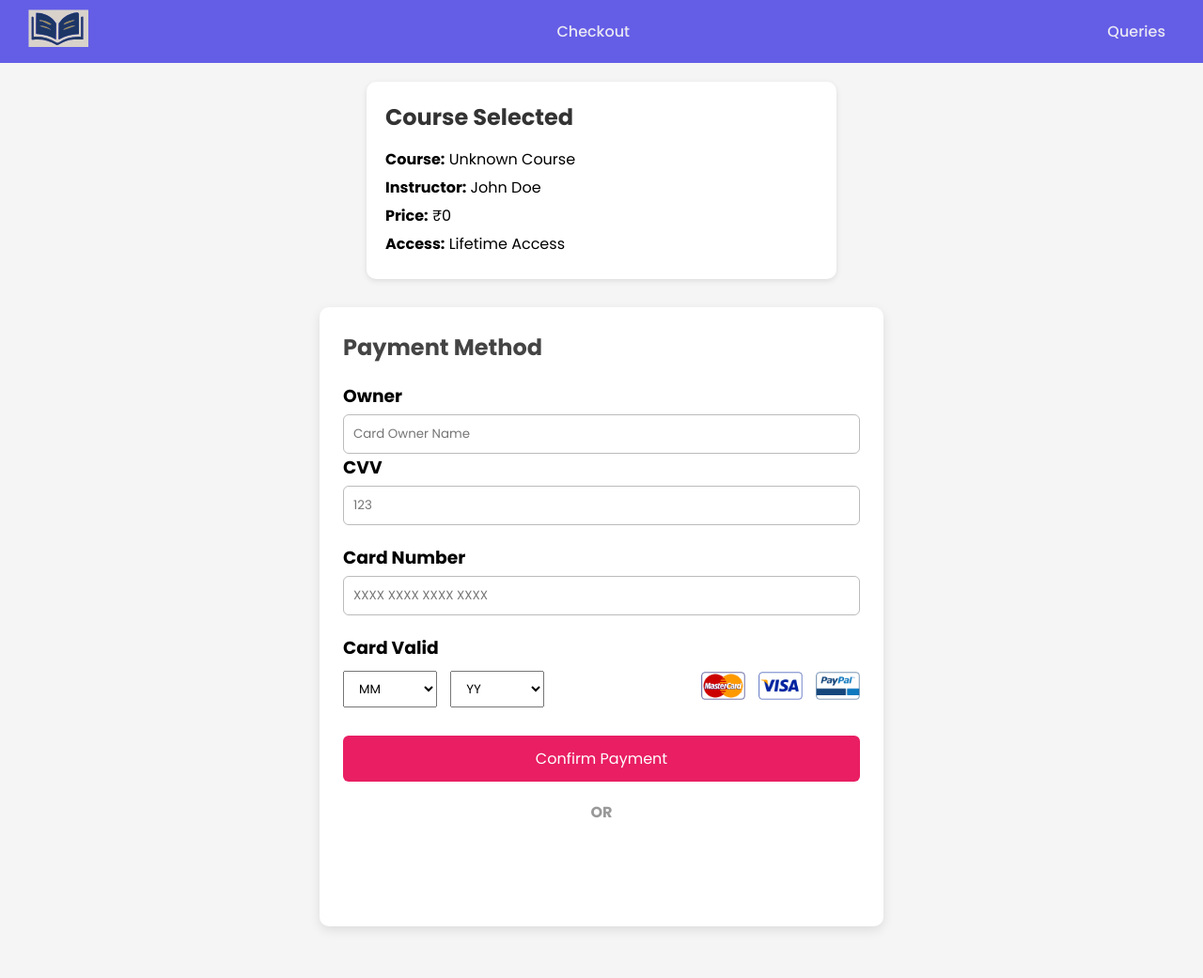
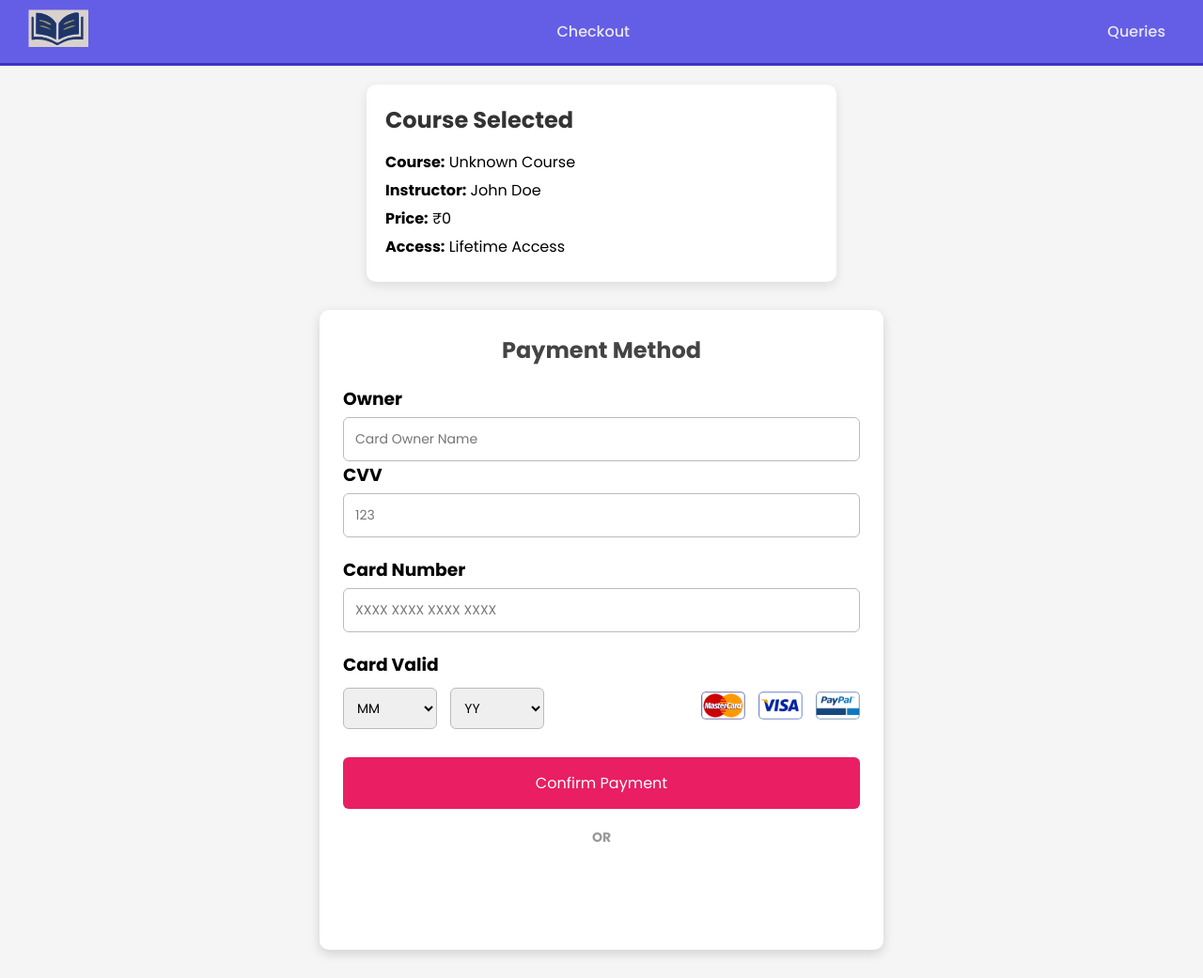
Before and after one commit to Ramkrishna0102/EDUNEXUS, a plain HTML site: page payment.html in a window 1280 px wide. Shown: the whole page at 94% size. Before the commit the page ends 1016 px from the top, so only its background shows below. Drawn offline with Linux system fonts and the light colour scheme; a script that the page names is missing.

Commit message:
payment.css

```diff
--- a/payment.css
+++ b/payment.css
@@ -1,3 +1,4 @@
+/* Reset Styles */
 * {
     margin: 0;
     padding: 0;
@@ -5,10 +6,12 @@
     font-family: "Poppins", sans-serif;
 }
 
+/* Body Background */
 body {
     background-color: #f5f5f5;
 }
 
+/* Header Styles */
 .header {
     display: flex;
     justify-content: space-between;
@@ -17,12 +20,14 @@
     padding: 10px 30px;
     color: white;
     flex-wrap: wrap;
+    border-bottom: 3px solid #3a33c4;
 }
 
 .header img {
     height: 40px;
 }
 
+/* Navbar Styles */
 .navbar {
     list-style: none;
     display: flex;
@@ -35,11 +40,17 @@
 }
 
 .navbar a {
-    color:  #eeedf5f4;
+    color: #eeedf5f4;
     text-decoration: none;
     font-weight: 500;
 }
 
+.navbar a:hover {
+    color: #ffffff;
+    text-decoration: underline;
+}
+
+/* Course Details */
 .course-details {
     background-color: #fff;
     margin: 20px auto;
@@ -47,7 +58,7 @@
     border-radius: 10px;
     width: 90%;
     max-width: 500px;
-    box-shadow: 0 2px 6px rgba(0,0,0,0.1);
+    box-shadow: 0 4px 12px rgba(0, 0, 0, 0.1);
 }
 
 .course-details h2 {
@@ -60,85 +71,102 @@
     font-size: 16px;
 }
 
+/* Payment Form Container */
 .container {
-    background: white;
+    background: #ffffff;
     width: 90%;
     max-width: 600px;
     margin: 30px auto;
     padding: 25px;
     border-radius: 10px;
-    box-shadow: 0 4px 12px rgba(0, 0, 0, 0.1);
+    box-shadow: 0 4px 12px rgba(0, 0, 0, 0.15);
 }
 
 .container h2 {
     margin-bottom: 20px;
     color: #444;
+    text-align: center;
 }
 
+/* Input Fields */
 .input-field input {
     width: 100%;
-    padding: 10px;
+    padding: 12px;
     border: 1px solid #bbb;
     border-radius: 6px;
     margin-top: 5px;
+    font-size: 14px;
 }
 
-  .first-row,
-  .second-row,
-  .third-row {
+/* Card Form Sections */
+.first-row, .second-row, .third-row {
     margin-bottom: 20px;
 }
 
+/* Date Selection */
 .selection {
     display: flex;
     justify-content: space-between;
     align-items: center;
     flex-wrap: wrap;
+    gap: 10px;
 }
 
 .selection .date select {
-    padding: 8px 12px;
+    padding: 10px;
     margin-right: 10px;
     margin-top: 10px;
     min-width: 100px;
+    font-size: 14px;
+    border-radius: 6px;
+    border: 1px solid #bbb;
 }
 
+/* Card Logos */
 .cards img {
     height: 30px;
     margin-left: 10px;
     margin-top: 10px;
+    border-radius: 5px;
 }
 
+/* Payment Button */
 .button {
     background-color: #e91e63;
     color: white;
     border: none;
-    padding: 12px;
+    padding: 15px;
     width: 100%;
     border-radius: 6px;
     font-size: 16px;
     cursor: pointer;
     margin-top: 10px;
+    transition: background-color 0.3s ease;
 }
 
+.button:hover {
+    background-color: #c2185b;
+}
+
+/* Divider */
 .or-divider {
     text-align: center;
     margin: 20px 0;
     color: #999;
     font-weight: bold;
+    font-size: 14px;
 }
 
+/* Marquee */
 .marquee {
     margin-top: 30px;
     color: #e91e63;
     font-weight: bold;
     font-size: 18px;
+    text-align: center;
 }
 
-  /* -------------------------------- */
-  /* 🌐 Responsive Breakpoints */
-  /* -------------------------------- */
-
+/* Responsive Breakpoints */
 @media (max-width: 768px) {
     .header {
         flex-direction: column;
@@ -148,6 +176,7 @@
     .navbar {
         justify-content: center;
         flex-wrap: wrap;
+        gap: 5px;
     }
 
     .selection {
@@ -156,13 +185,16 @@
     }
 
     .cards {
-      display: flex;
+        flex-wrap: wrap;
         justify-content: flex-start;
-      flex-wrap: wrap;
     }
 
     .cards img {
         margin: 5px 10px 0 0;
+    }
+
+    .button {
+        font-size: 14px;
     }
 }
 
@@ -182,6 +214,7 @@
 
     .button {
         font-size: 14px;
+        padding: 12px;
     }
 
     .marquee {
```
Lines whose indentation alone changed are shown as unchanged.
